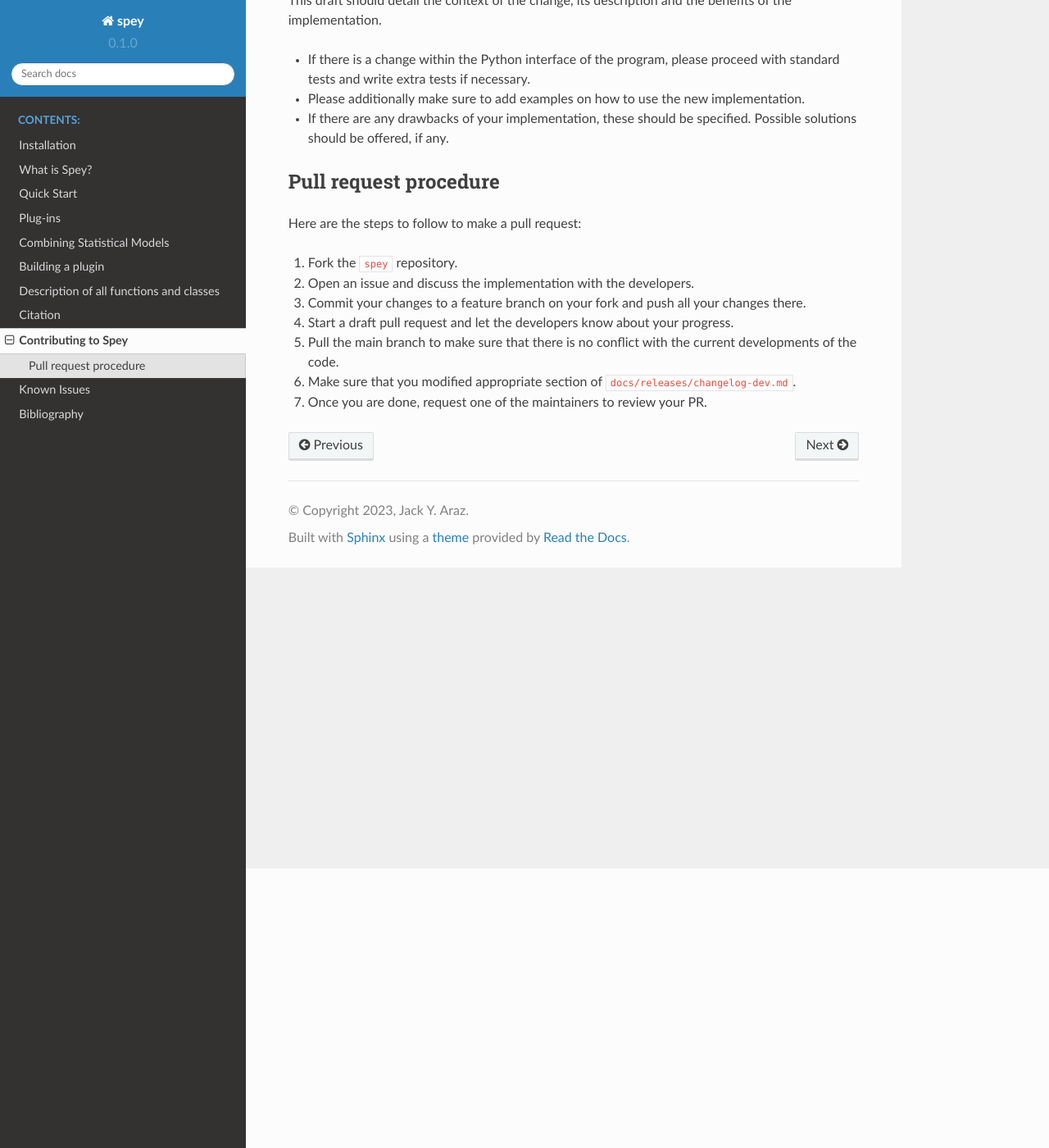
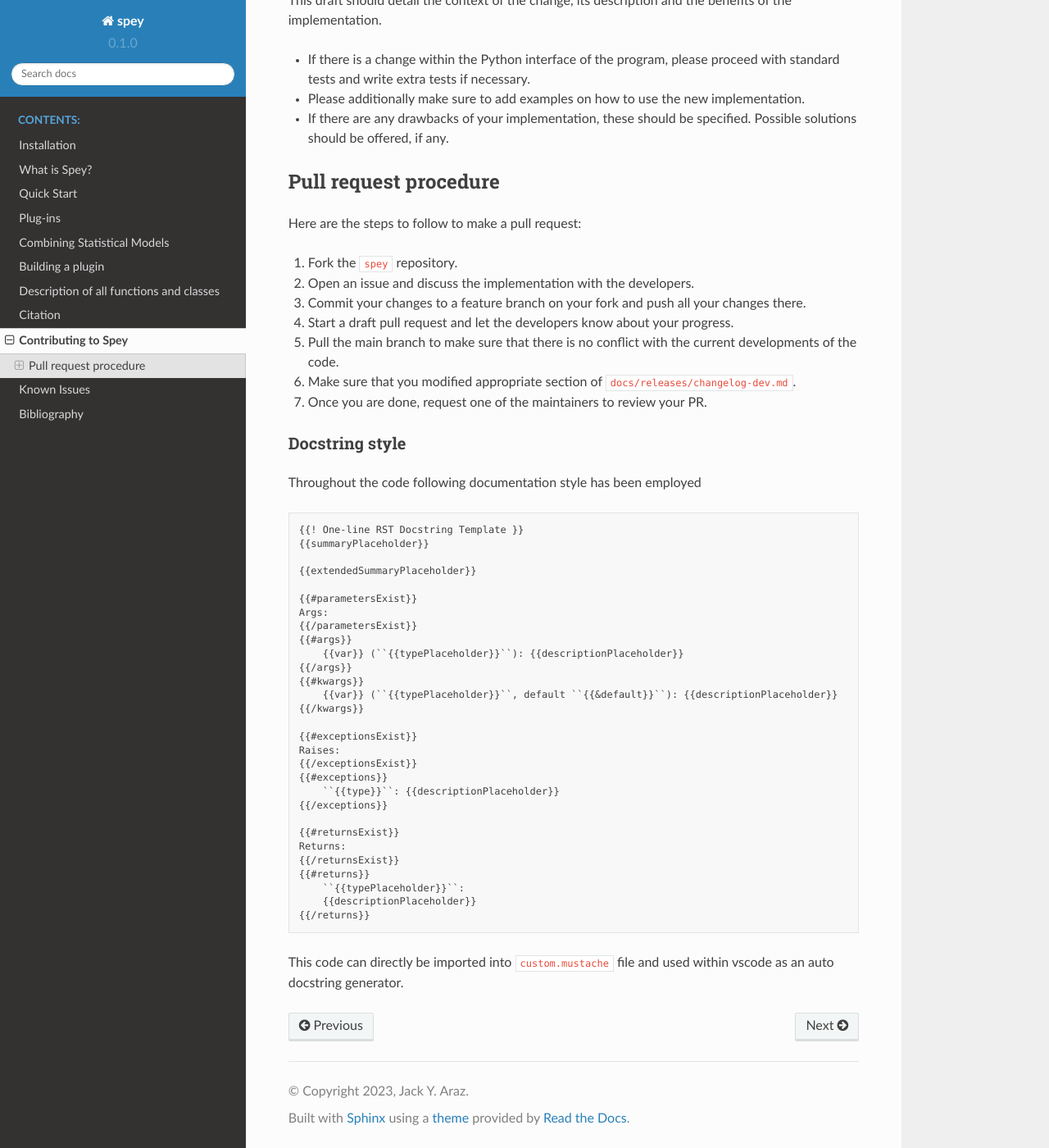
Before and after one commit to SpeysideHEP/spey, a Sphinx documentation site: the page built from docs/contributing.rst, in a window 1280 px wide and 1400 px high, scrolled down 341 px. Shown: the whole window at 82% size. Built offline with Sphinx 7.4.7 and the Read the Docs theme 2.0.0, drawn with Linux system fonts in a browser that asks for light colours.

Commit message:
add docstring instructions

```diff
--- a/docs/contributing.rst
+++ b/docs/contributing.rst
@@ -30,3 +30,43 @@ Here are the steps to follow to make a pull request:
 5. Pull the main branch to make sure that there is no conflict with the current developments of the code.
 6. Make sure that you modified appropriate section of  ``docs/releases/changelog-dev.md``.
 7. Once you are done, request one of the maintainers to review your PR.
+
+Docstring style
+~~~~~~~~~~~~~~~
+
+Throughout the code following documentation style has been employed
+
+.. code-block::
+
+    {{! One-line RST Docstring Template }}
+    {{summaryPlaceholder}}
+
+    {{extendedSummaryPlaceholder}}
+
+    {{#parametersExist}}
+    Args:
+    {{/parametersExist}}
+    {{#args}}
+        {{var}} (``{{typePlaceholder}}``): {{descriptionPlaceholder}}
+    {{/args}}
+    {{#kwargs}}
+        {{var}} (``{{typePlaceholder}}``, default ``{{&default}}``): {{descriptionPlaceholder}}
+    {{/kwargs}}
+
+    {{#exceptionsExist}}
+    Raises:
+    {{/exceptionsExist}}
+    {{#exceptions}}
+        ``{{type}}``: {{descriptionPlaceholder}}
+    {{/exceptions}}
+
+    {{#returnsExist}}
+    Returns:
+    {{/returnsExist}}
+    {{#returns}}
+        ``{{typePlaceholder}}``:
+        {{descriptionPlaceholder}}
+    {{/returns}}
+
+This code can directly be imported into ``custom.mustache`` file and used within
+vscode as an auto docstring generator.
```
Also changed, not shown: CONTRIBUTING.md (+43 -2 lines).
